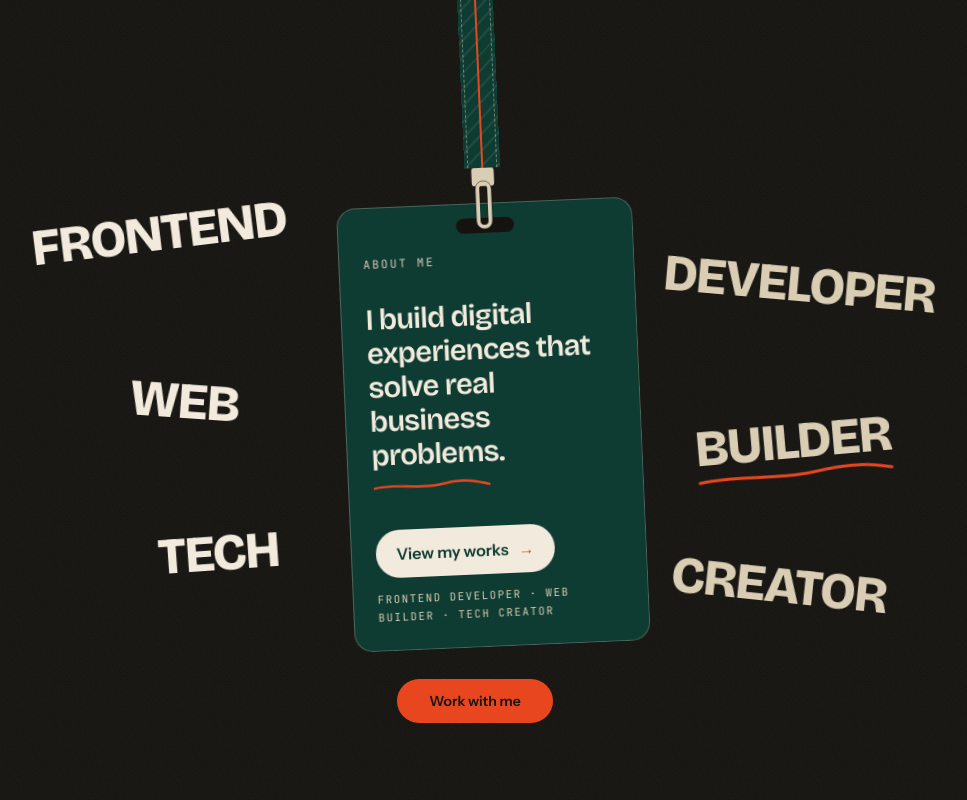
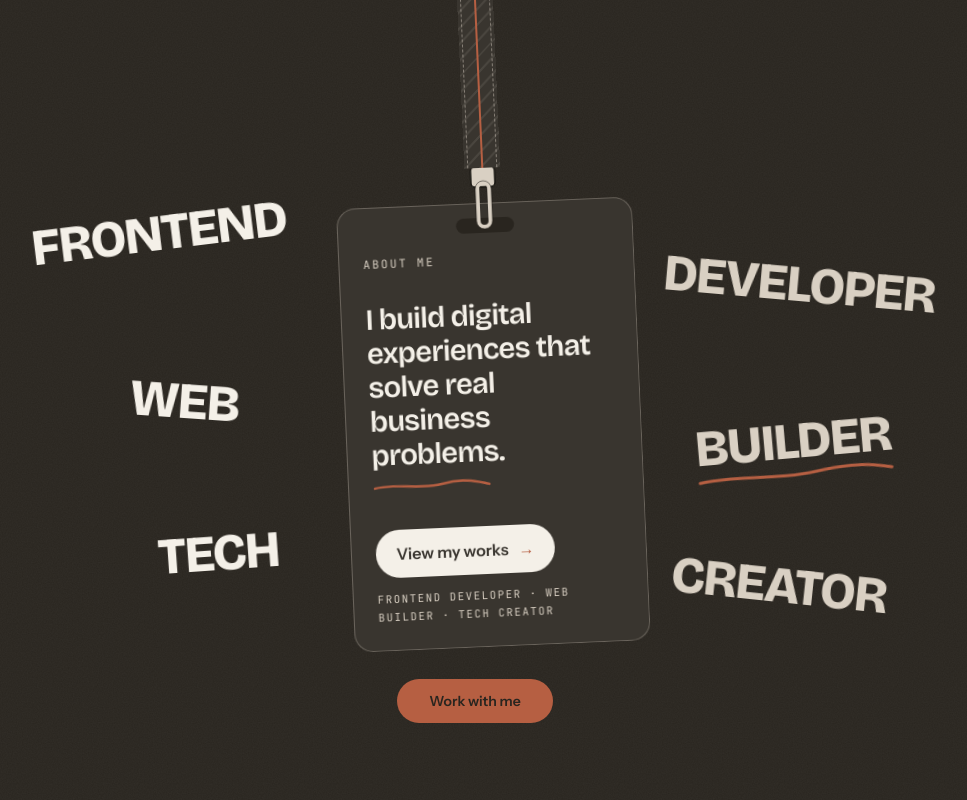
Before and after one commit to Damilola-Dev1/damilola-portfolio, a React (Vite) app: page / in a window 1280 px wide. Shown: the top 800 px of the page, without its empty margins (165-1132 px from the left). Built offline with nearby package versions, Linux system fonts and the light colour scheme.

Commit message:
New colour tokens: parchment, espresso, terracotta

```diff
--- a/src/index.css
+++ b/src/index.css
@@ -1,11 +1,21 @@
 @import "tailwindcss";
 
 @theme {
-  --color-paper: #f2ebdd;
-  --color-ink: #15130f;
-  --color-forest: #0e3b32;
-  --color-vermilion: #e8461e;
-  --color-sand: #d9cdb4;
+  /* Colour identity: Warm Parchment + Deep Espresso + Burnt Terracotta.
+     The old names are kept so no component needs renaming:
+       paper     = Warm Parchment   #F4F0E8  page background
+       ink       = Deep Espresso    #29251F  headings, dark sections, strong text
+       vermilion = Burnt Terracotta #B65F42  accent: buttons, links, active states
+       sand      = Natural Stone    #D9D0C3  borders, dividers, quiet surfaces
+       forest    = Raised Espresso  #39352F  espresso with 8% parchment mixed in.
+                   For panels that must stand out from a dark section.
+                   It is a tint of espresso, not a new accent colour.
+     White (bg-white) is for form fields and selected cards. */
+  --color-paper: #f4f0e8;
+  --color-ink: #29251f;
+  --color-forest: #39352f;
+  --color-vermilion: #b65f42;
+  --color-sand: #d9d0c3;
 
   --font-display: "Bricolage Grotesque", system-ui, sans-serif;
   --font-body: "Instrument Sans", system-ui, sans-serif;
```
